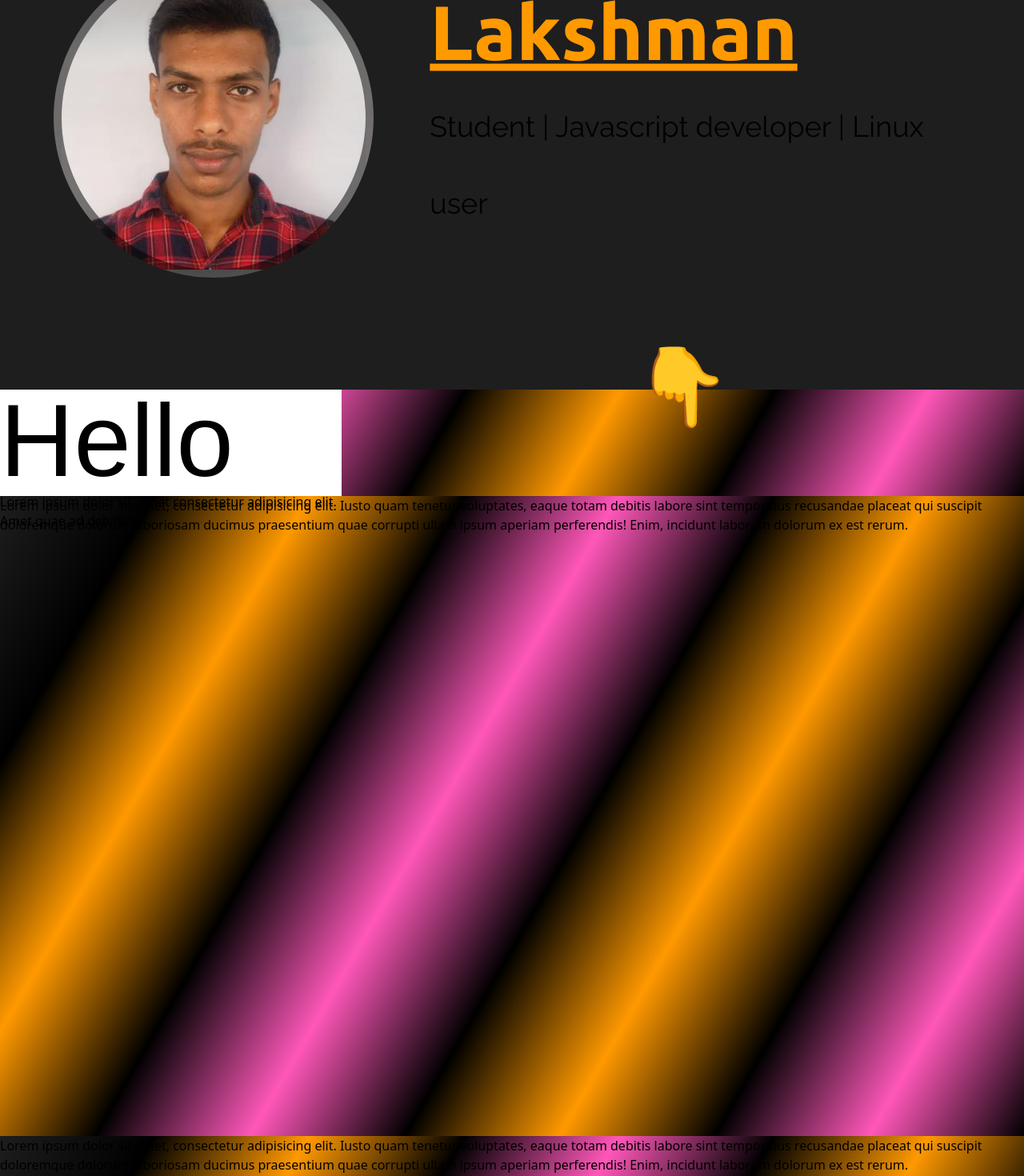
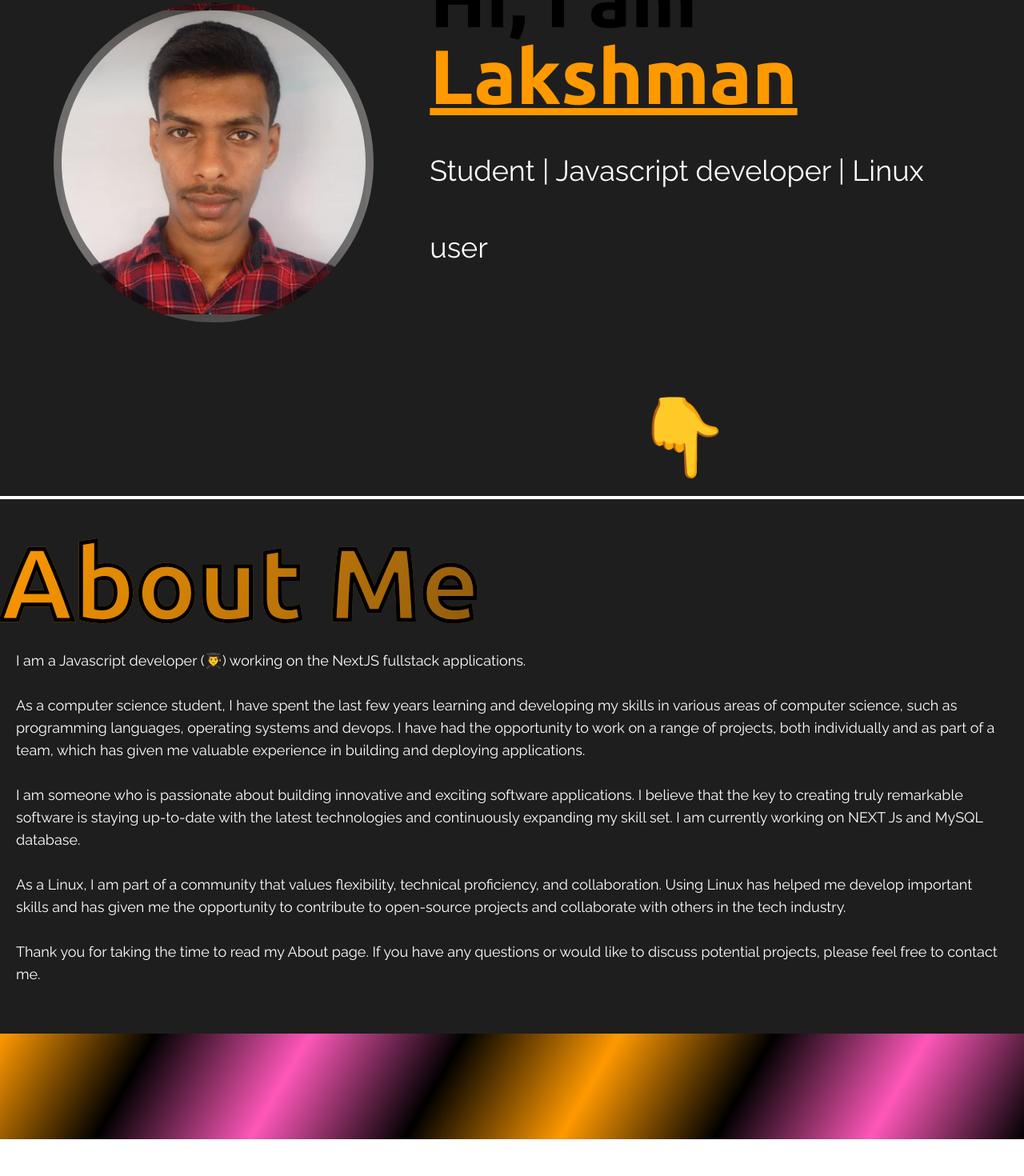
Before and after one commit to Lakshmanshankar/Lakshmanshankar.github.io, a Next.js app: page / in a window 1280 px wide. Shown: the part 180-1650 px from the top of the page at 80% size. After the commit the page ends 1604 px from the top, so only its background shows below. Built offline with nearby package versions, Linux system fonts and the light colour scheme.

Commit message:
added about

```diff
--- /dev/null
+++ b/app/components/About.tsx
@@ -0,0 +1,27 @@
+import React from 'react'
+import { raleway, ubuntu } from '@/fonts/exports'
+function About() {
+    return (
+        <div>
+            <section className=' w-full h-max bg1 mt-1 py-10' id='about'>
+                <h1 className={`${ubuntu.className} gradientcolor sm:text-9xl text-5xl`}>About Me</h1>
+                <p className={`${raleway.className} text-lg sm:tex-2xl text2 p-5`}>
+                    I am a Javascript developer (👨‍🎓)  working on the NextJS fullstack applications.
+                    <br /> <br />
+
+                    As a computer science student, I have spent the last few years learning and developing my skills in various areas of computer science, such as programming languages, operating systems and devops. I have had the opportunity to work on a range of projects, both individually and as part of a team, which has given me valuable experience in building and deploying applications.
+
+                    <br /><br />
+                    I am someone who is passionate about building innovative and exciting software applications. I believe that the key to creating truly remarkable software is staying up-to-date with the latest technologies and continuously expanding my skill set. I am currently working on NEXT Js and MySQL database.
+                    <br /><br />
+                    As a Linux, I am part of a community that values flexibility, technical proficiency, and collaboration. Using Linux has helped me develop important skills  and has given me the opportunity to contribute to open-source projects and collaborate with others in the tech industry.
+
+                    <br /><br />
+                    Thank you for taking the time to read my About page. If you have any questions or would like to discuss potential projects, please feel free to contact me.
+                </p>
+            </section>
+        </div>
+    )
+}
+
+export default About
--- a/app/components/Main.tsx
+++ b/app/components/Main.tsx
@@ -4,7 +4,7 @@ import { raleway } from '@/fonts/exports'
 
 function Main() {
     return (
-        <div className=' w-full h-5/6 py-14 bg1 sm:flex sm:flex-row flex flex-col'>
+        <div className=' w-full h-screen py-14 bg1 sm:flex sm:flex-row flex flex-col'>
 
             <div className="sm:w-5/12 sm:h-5/6 sm:p-10 h-1/3 sm:flex sm:justify-center mt-10 bg1 sm:mb-16 flex justify-center items-center">
                 <span className='sm:w-full sm:h-full w-min h-min flex items-center justify-center rounded-full bg1 pt-24 sm:py-0'>
@@ -17,7 +17,7 @@ function Main() {
                     <br />
                     <span className={`${raleway.className} sm:text-4xl text2 text-lg`}> <span className=''>Student</span> | Javascript developer | Linux user</span>
                     <div className="readmore sm:text-8xl text-2xl mt-10 animate-pulse sm:mt-40 fast-move flex justify-center  ">
-                        <a href="#skills"> 👇 </a>
+                        <a href="#about"> 👇 </a>
                     </div>
                 </h1>
             </div>
--- a/app/components/Navbar.tsx
+++ b/app/components/Navbar.tsx
@@ -69,11 +69,12 @@ function setColors(state: boolean) {
         root.style.setProperty('--bg-three', '#ff002b') // red rose
         root.style.setProperty('--bg-four', '#FF57B9FF') // light rose
         root.style.setProperty('--bg-five', '#FF2965FF') // red rose
-        root.style.setProperty('--bg-six', '#FAFAFAFF') // light rose
+        root.style.setProperty('--bg-six', '#6EFFAAFF') // light rose
 
 
         root.style.setProperty('--text-one', '#fff')  // text color are light
-        root.style.setProperty('--text-two', '#fff')
+        root.style.setProperty('--text-two', '#fff');
+        root.style.setProperty('--text-three', '#7AFFFBFF');
 
         if (dom) {
             dom.innerHTML = `light`
@@ -86,10 +87,11 @@ function setColors(state: boolean) {
         root.style.setProperty('--bg-three', '#ff9900') // orange
         root.style.setProperty('--bg-four', '#FFB700FF') // light orange
         root.style.setProperty('--bg-five', '#FFE208FF') // red rose
-        root.style.setProperty('--bg-six', '#FF57B9FF') // light rose
+        root.style.setProperty('--bg-six', '#FF45CDFF') // light rose
+
         root.style.setProperty('--text-one', '#000')
-
         root.style.setProperty('--text-two', '#24051CFF')
+        root.style.setProperty('--text-three', '#370080FF');
 
 
         if (dom) {
--- a/app/globals.css
+++ b/app/globals.css
@@ -19,7 +19,10 @@ nav{
     --bg-three: #ff9900;
     --bg-four: #FF57B9FF;
     --bg-five: #FF2965FF;
+    --bg-six:red;
     --text-one:#000;
+    --text-two:white;
+    --text-three:#F9FF80FF;
 }
 
 .bg1{
@@ -34,6 +37,9 @@ nav{
 .bg5{
     background: var(--bg-five);
 }
+.bg6{
+    background: var(--bg-six);
+}
 
 .text1{
     color: var(--text-one);
@@ -44,6 +50,7 @@ nav{
 .text3{
     color: var(--bg-five);
 }
+
 
 .decon{
     width: 100%;
@@ -60,7 +67,6 @@ nav{
 }
 .fast-move{
     animation: updownleft 0.5s linear alternate-reverse infinite;
-
 }
 @keyframes updownleft {
     from {
@@ -188,17 +194,19 @@ html::-webkit-scrollbar-track {
 .revolve{
     animation: makebubble 2s linear infinite alternate-reverse;
 }
+.textasbg{
+    -webkit-text-fill-color: transparent;
+    -webkit-background-clip: text;
+}
+.gradientcolor{
+    background: linear-gradient(120deg,var(--bg-three),var(--bg-one));
+    -webkit-text-stroke: var(--text-one);
+    -webkit-text-stroke-width: 5px;
+    -webkit-text-fill-color: transparent;
+    -webkit-background-clip: text;
+}
 
-/* .menu-i-line-btwo{
-    position: absolute;
-    height: 1px;
-    top: 0;
-    margin-left: 7px;
-    transform-origin: 35%;
-    background-color: antiquewhite;
-    border-radius: 0.5px;
-    transform: rotate(-45deg);
-}  */
+
 
 
 @media screen and (max-width: 768px) {
@@ -211,4 +219,13 @@ html::-webkit-scrollbar-track {
         background-size: cover;
         border-radius: 50%;
       }
+
+      .gradientcolor{
+        background: linear-gradient(120deg,var(--text-three),var(--bg-five));
+        -webkit-text-stroke: var(--text-one);
+        font-weight: 900;
+        -webkit-text-fill-color: transparent;
+        -webkit-background-clip: text;
+    }
+
 }
--- a/app/page.tsx
+++ b/app/page.tsx
@@ -1,31 +1,20 @@
 import Main from './components/Main'
 import React from 'react'
-
+import About from './components/About'
 function page() {
   return (
     <div>
       <div className="decon" id='navbar'>
         <Main />
-        <div className="dummy w-4/12 h-5/6 bg-white ">
-          <a href="#navbar" className=' font-poppins  text-9xl'>Hello</a>
-          <p>Lorem ipsum dolor sit, amet consectetur adipisicing elit. Amet quae ad debitis!</p>
-        </div>
+
       </div>
 
 
-      <div className="decon">
-        Lorem ipsum dolor sit amet, consectetur adipisicing elit. Iusto quam tenetur voluptates, eaque totam debitis labore sint temporibus recusandae placeat qui suscipit doloremque dolorum laboriosam ducimus praesentium quae corrupti ullam ipsum aperiam perferendis! Enim, incidunt laborum dolorum ex est rerum.
-      </div>
 
-      <div className="decon">
-        Lorem ipsum dolor sit amet, consectetur adipisicing elit. Iusto quam tenetur voluptates, eaque totam debitis labore sint temporibus recusandae placeat qui suscipit doloremque dolorum laboriosam ducimus praesentium quae corrupti ullam ipsum aperiam perferendis! Enim, incidunt laborum dolorum ex est rerum.
-      </div>
 
 
       <div className="decon" id='bottom'>
-        Lorem ipsum dolor sit amet, consectetur adipisicing elit. Iusto quam tenetur voluptates, eaque totam debitis labore sint temporibus recusandae placeat qui suscipit doloremque dolorum laboriosam ducimus praesentium quae corrupti ullam ipsum aperiam perferendis! Enim, incidunt laborum dolorum ex est rerum.
-
-        <a href="#navbar">Hello</a>
+        <About />
       </div>
     </div>
   )
```
